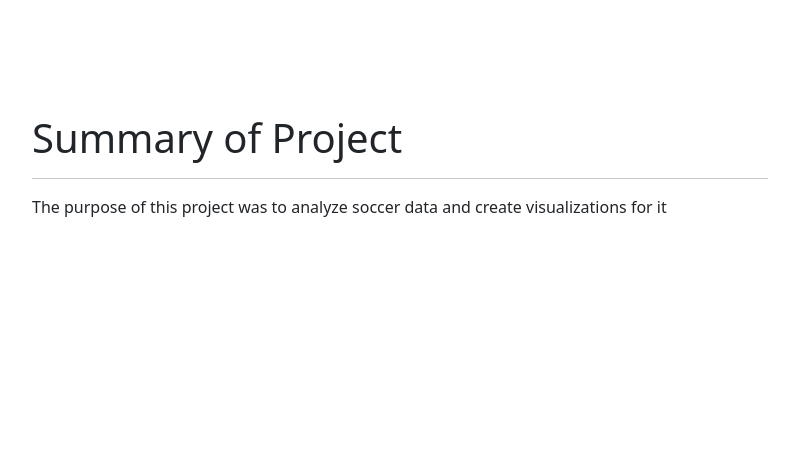
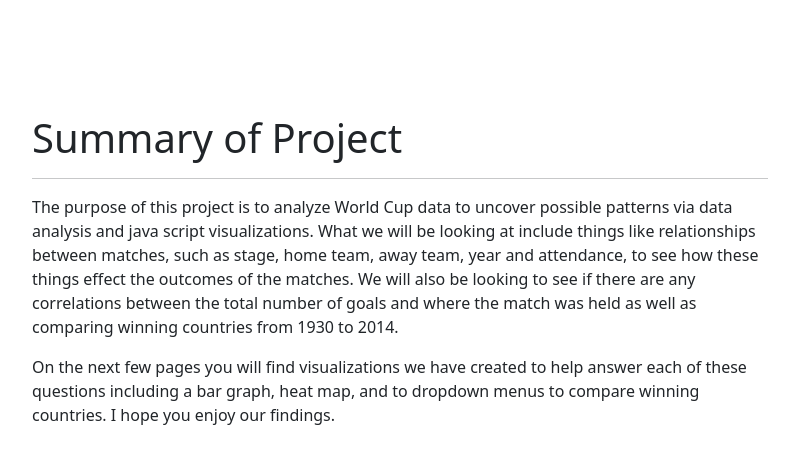
Before and after one commit to Tabassum1985/Project-3, a Flask app: page / in a window 1280 px wide; the page is wider, and only the part inside the window is pictured. Shown: the part 86-550 px from the top of that part, without its empty margins (110-899 px from the left). Run offline with Flask 2, Linux system fonts and the light colour scheme.

Commit message:
Update index.html

```diff
--- a/templates/index.html
+++ b/templates/index.html
@@ -64,8 +64,12 @@ crossorigin="anonymous"></script>
               <div class="box">
                   <h1 class="header">Summary of Project</h1>
                   <hr>
-                  <p>The purpose of this project was to analyze soccer data and create visualizations for it</p>
-                  <p></p>
+                  <p>The purpose of this project is to analyze World Cup data to uncover possible patterns via data analysis and java script visualizations.
+                    What we will be looking at include things like relationships between matches, such as stage, home team, away team, year and attendance,
+                    to see how these things effect the outcomes of the matches. We will also be looking to see if there are any correlations between the total number of goals and where the
+                    match was held as well as comparing winning countries from 1930 to 2014.</p>
+                  <p>On the next few pages you will find visualizations we have created to help answer each of these questions including a bar graph,
+                    heat map, and to dropdown menus to compare winning countries. I hope you enjoy our findings.</p>
               </div>
           </div>
 
```
